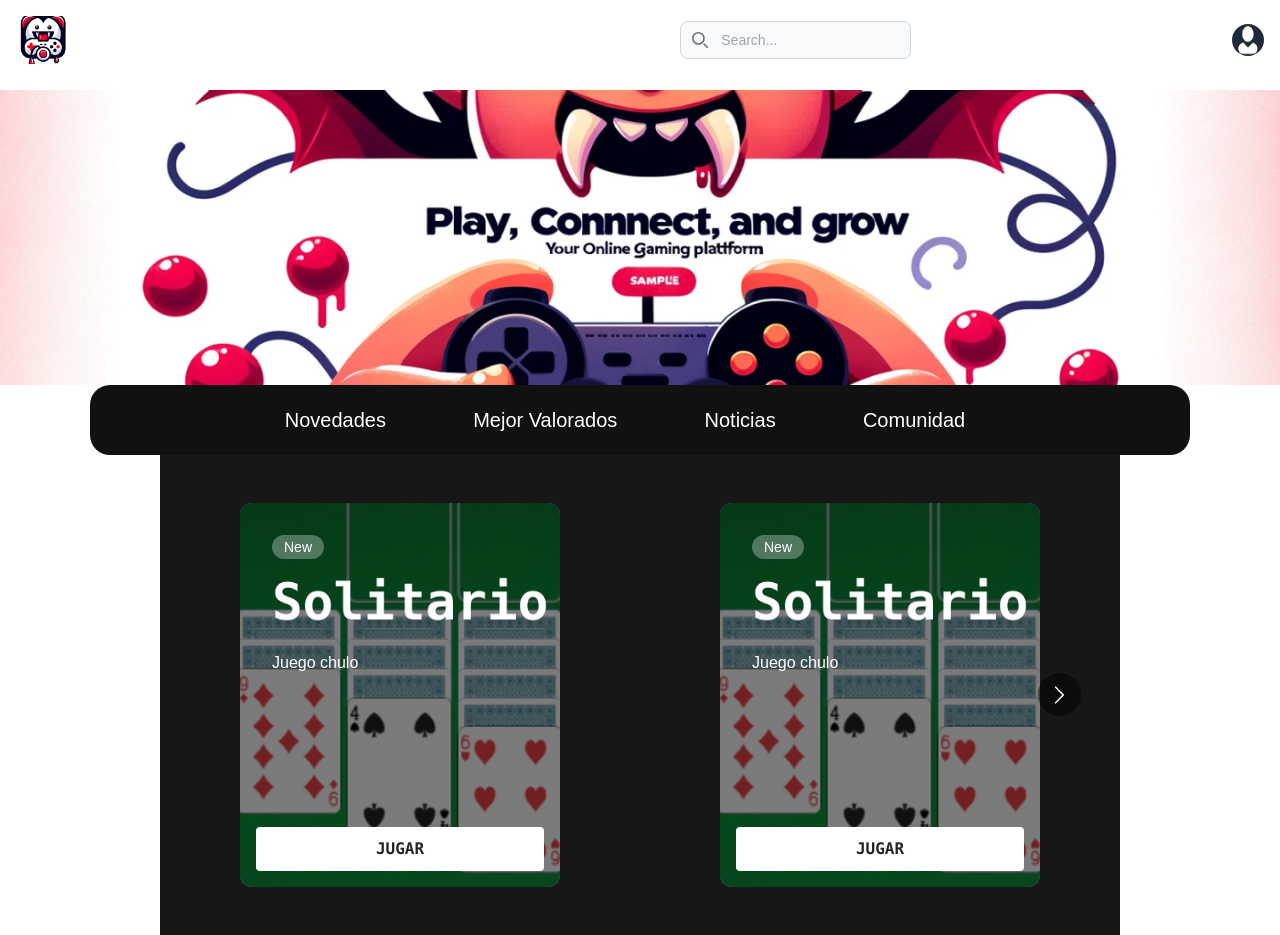
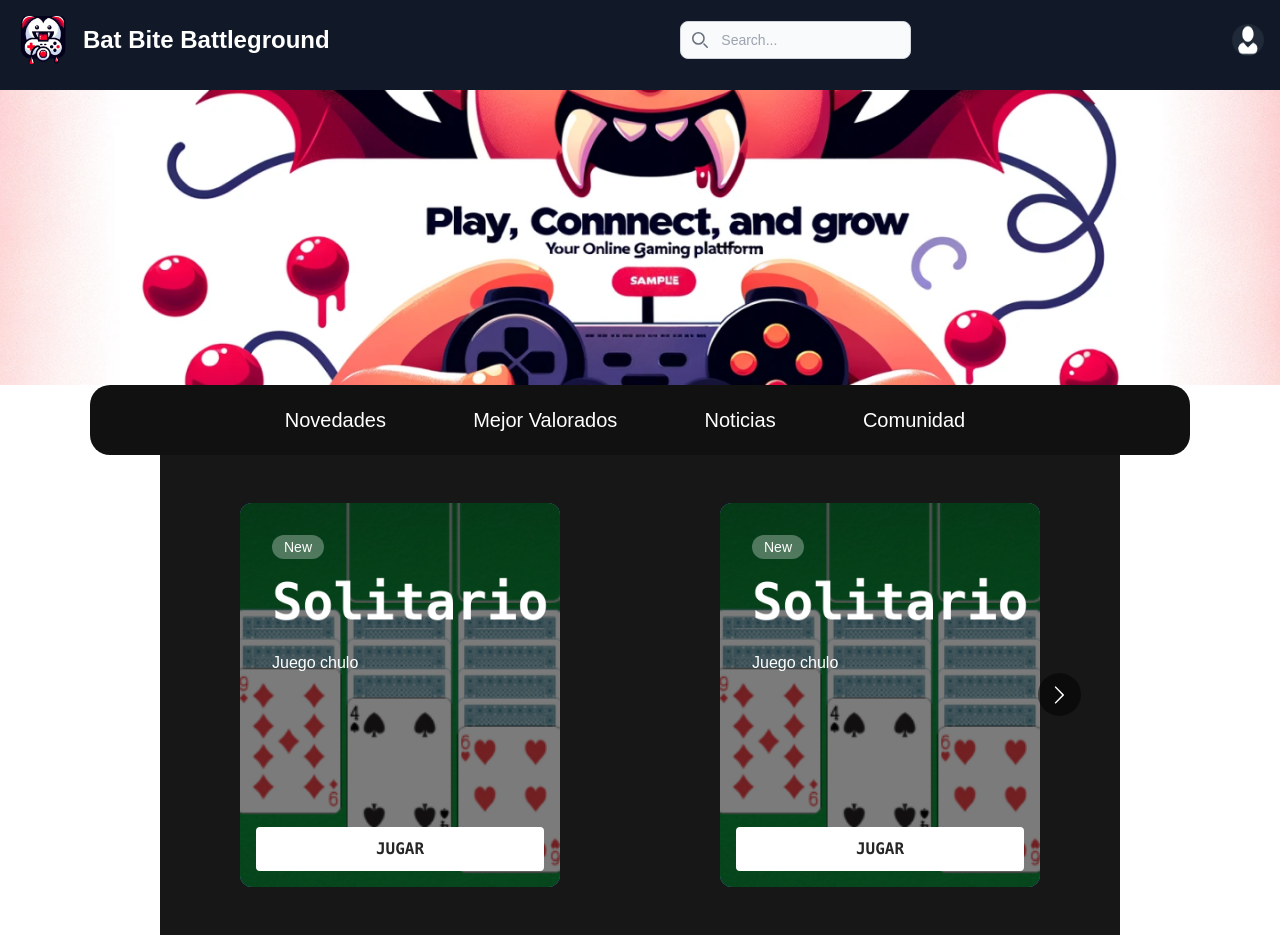
Before and after one commit to mariacornejor/PIISproject, a React (Vite) app: page / in a window 1280 px wide. Built offline with nearby package versions, Linux system fonts and the light colour scheme.

Commit message:
Update Navbar.tsx

```diff
--- a/src/ui/components/Navbar.tsx
+++ b/src/ui/components/Navbar.tsx
@@ -10,7 +10,7 @@ function Navbar() {
   // Función para alternar la visibilidad del menú desplegable
   const toggleDropdown = () => setIsDropdownOpen(!isDropdownOpen);
   return (
-    <nav className="bg-white border-gray-200 dark:bg-gray-900">
+    <nav className="bg-gray-900 border-gray-200">
       <div className="max-w-screen-xl flex flex-wrap items-center justify-between mx-auto p-4">
         <Link
           to="/"
```
